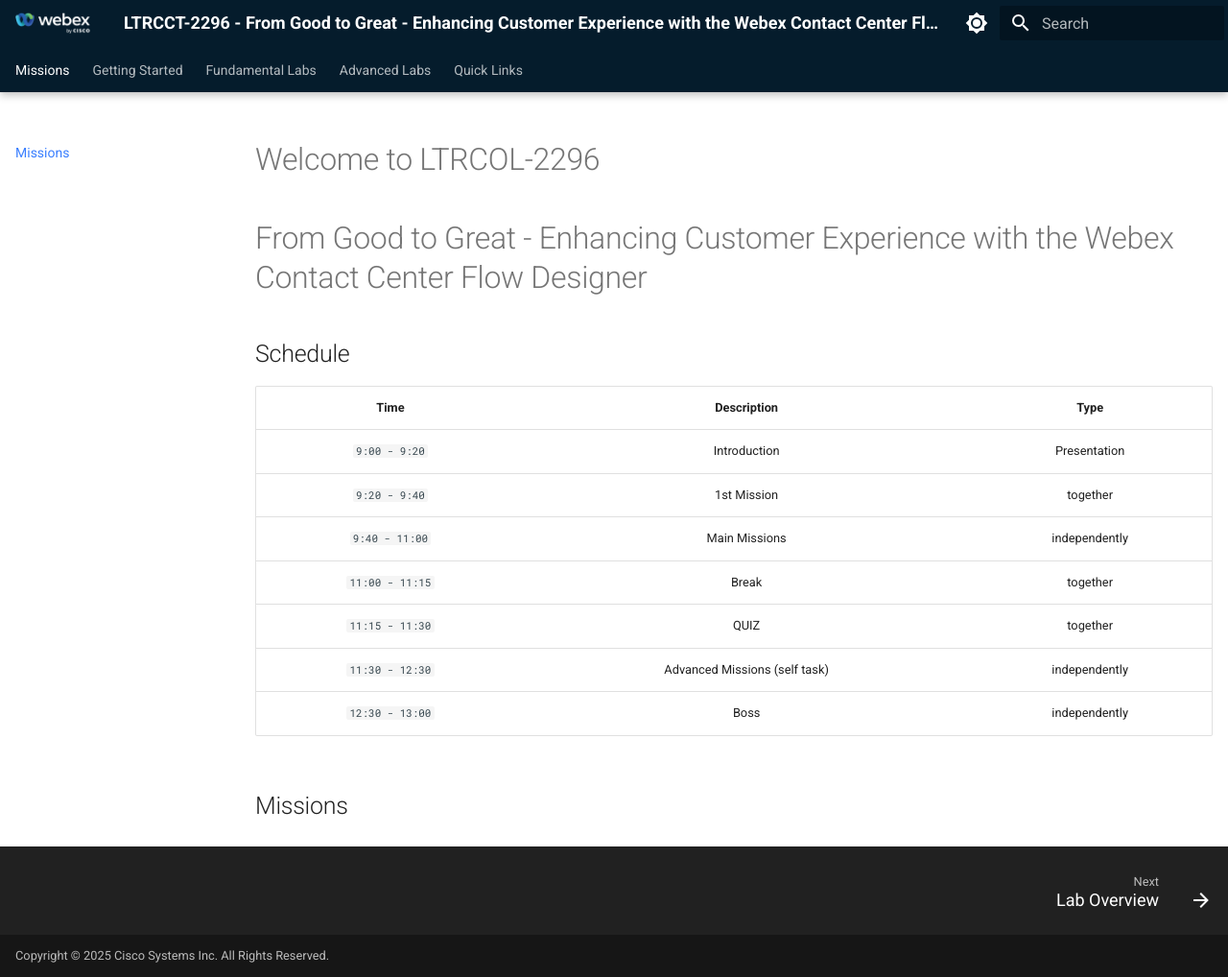
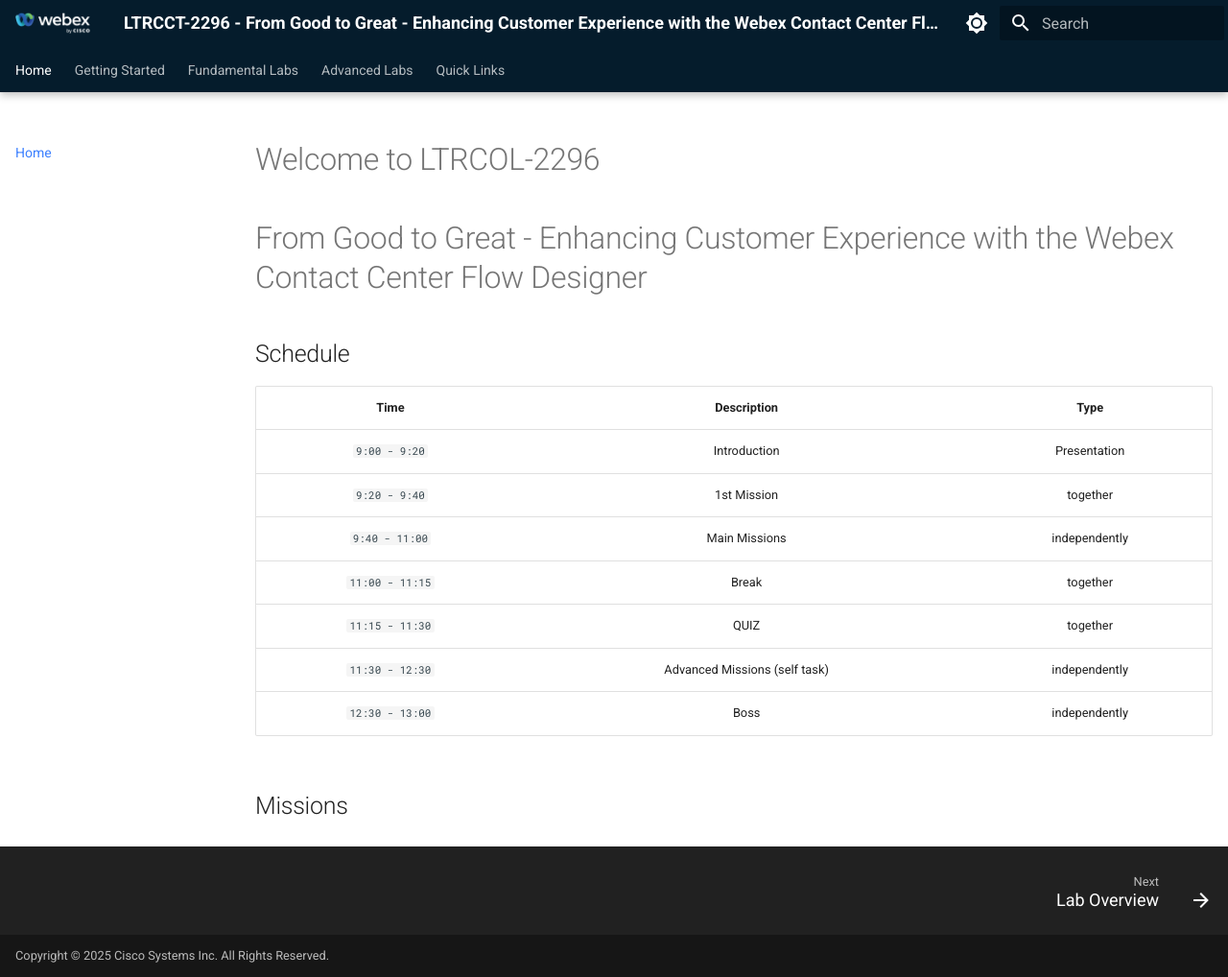
Before and after one commit to dbokatov/LTRCCT-TEST, an MkDocs documentation site: the page built from docs/index.md, in a window 1280 px wide and 1018 px high. Shown: the whole window at 96% size. Built offline with MkDocs 1.6.1 and Material for MkDocs 9.7.7, drawn with Linux system fonts in a browser that asks for light colours.

Commit message:
Update mkdocs.yml

```diff
--- a/mkdocs.yml
+++ b/mkdocs.yml
@@ -1,6 +1,7 @@
 ---
 site_name: LTRCCT-2296 - From Good to Great - Enhancing Customer Experience with the Webex Contact Center Flow Designer
 site_description: LTRCCT-2296 - From Good to Great - Enhancing Customer Experience with the Webex Contact Center Flow Designer
+site_author: Dimitri Bokatov, Yaroslav Bondar, Taylan Kucuk
 # must be same as "site_name"
 copyright: Copyright &copy; 2025 Cisco Systems Inc. All Rights Reserved.
 theme:
@@ -44,10 +45,10 @@
   - js/copy-button.js
 plugins:
   - search
-   #- with-pdf:
-   #    cover_title: LTRCCT-2296
-   #    cover_subtitle: From Good to Great - Enhancing Customer Experience with the Webex Contact Center Flow Designer
-   #    cover_logo: template_assets/wx1Splash_new.gif
+  - with-pdf:
+      cover_title: LTRCCT-2296
+      cover_subtitle: "From Good to Great: Enhancing Customer Experience with the Webex Contact Center Flow Designer"
+      cover_logo: template_assets/Cisco-Live-White-Blue-APJC.svg
   - glightbox:
       touchNavigation: true
       loop: false
@@ -93,7 +94,7 @@
   - pymdownx.mark
   - pymdownx.tilde
 nav:
-  - Missions: index.md
+  - Home: index.md
   - Getting Started:
       - Lab Overview: ./main/overview.md
       - Getting to know your environment: ./main/PreRequisites.md
```
